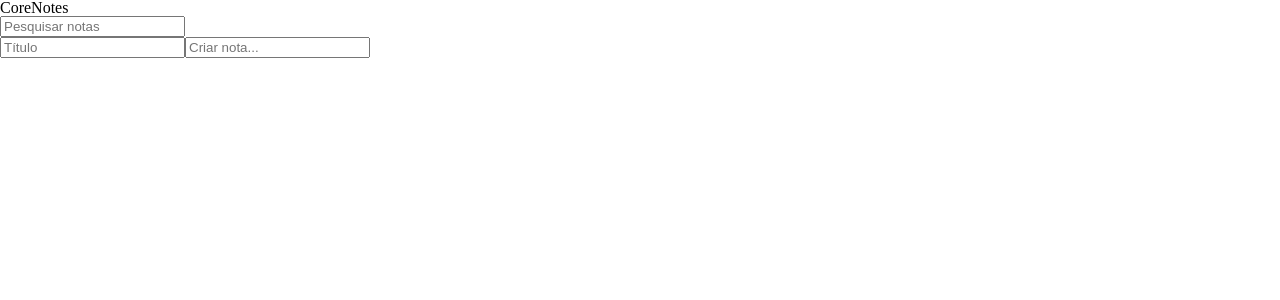
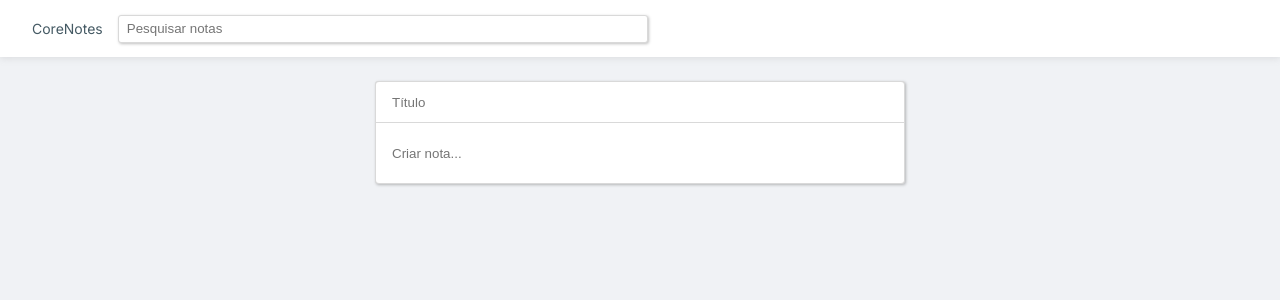
Before and after one commit to duanzin/corelab-front, a React (Vite) app: page / in a window 1280 px wide. Shown: the top 300 px of the page. Built offline with nearby package versions, Linux system fonts and the light colour scheme.

Commit message:
feat: header and form

```diff
--- a/src/App.tsx
+++ b/src/App.tsx
@@ -1,18 +1,80 @@
+import styled from "styled-components";
+
 function App() {
   return (
     <>
-      <header>
+      <Header>
         <h1>CoreNotes</h1>
-        <input type="search" placeholder="Pesquisar notas"/>
-      </header>
-      <main>
-        <form>
+        <input type="search" placeholder="Pesquisar notas" />
+      </Header>
+      <Main>
+        <Form>
           <input type="text" placeholder="Título" />
           <input type="text" placeholder="Criar nota..." />
-        </form>
-      </main>
+        </Form>
+      </Main>
     </>
   );
 }
 
 export default App;
+
+const Header = styled.header`
+  display: flex;
+  justify-content: flex-start;
+  align-items: center;
+  width: 100vw;
+  height: 3.563rem;
+  background-color: #ffffff;
+  padding: 0 2rem;
+  margin-bottom: 1.5rem;
+  column-gap: 0.938rem;
+  box-shadow: 0px 1px 7px 0px #95959540;
+  h1 {
+    color: #455a64;
+    font-size: 0.875rem;
+  }
+  input {
+    width: 33.125rem;
+    height: 1.75rem;
+    padding: 0 0.5rem;
+    border: 1px solid #d9d9d9;
+    border-radius: 3px;
+    box-shadow: 1px 1px 3px 0px #00000040;
+  }
+`;
+
+const Main = styled.main`
+  display: flex;
+  flex-direction: column;
+  align-items: center;
+  padding: 0 5%;
+`;
+
+const Form = styled.form`
+  display: flex;
+  flex-direction: column;
+  width: 33.125rem;
+  height: 6.438rem;
+  background-color: #d9d9d9;
+  border-radius: 3px;
+  padding: 1px;
+  row-gap: 1px;
+  box-shadow: 1px 1px 3px 0px #00000040;
+  input {
+    border: none;
+    padding: 0 1rem;
+    margin: 0;
+    outline: none;
+    background-color: #ffffff;
+    width: 100%;
+  }
+  :first-child {
+    border-radius: 3px 3px 0 0;
+    height: 40%;
+  }
+  :last-child {
+    border-radius: 0 0 3px 3px;
+    height: 60%;
+  }
+`;
--- a/src/main.tsx
+++ b/src/main.tsx
@@ -1,7 +1,8 @@
 import React from 'react'
 import ReactDOM from 'react-dom/client'
 import App from './App.tsx'
-import './reset.css'
+import './styles/reset.css'
+import './styles/global.css'
 
 ReactDOM.createRoot(document.getElementById('root')!).render(
   <React.StrictMode>
--- /dev/null
+++ b/src/styles/global.css
@@ -0,0 +1,11 @@
+@import url("https://fonts.googleapis.com/css2?family=Inter:wght@400;700&display=swap");
+
+* {
+  box-sizing: border-box;
+}
+
+body {
+  background-color: #f0f2f5;
+  font-family: "Inter", sans-serif;
+  font-weight: 400;
+}
```
Also changed, not shown: src/styles/reset.css (renamed from src/reset.css).
